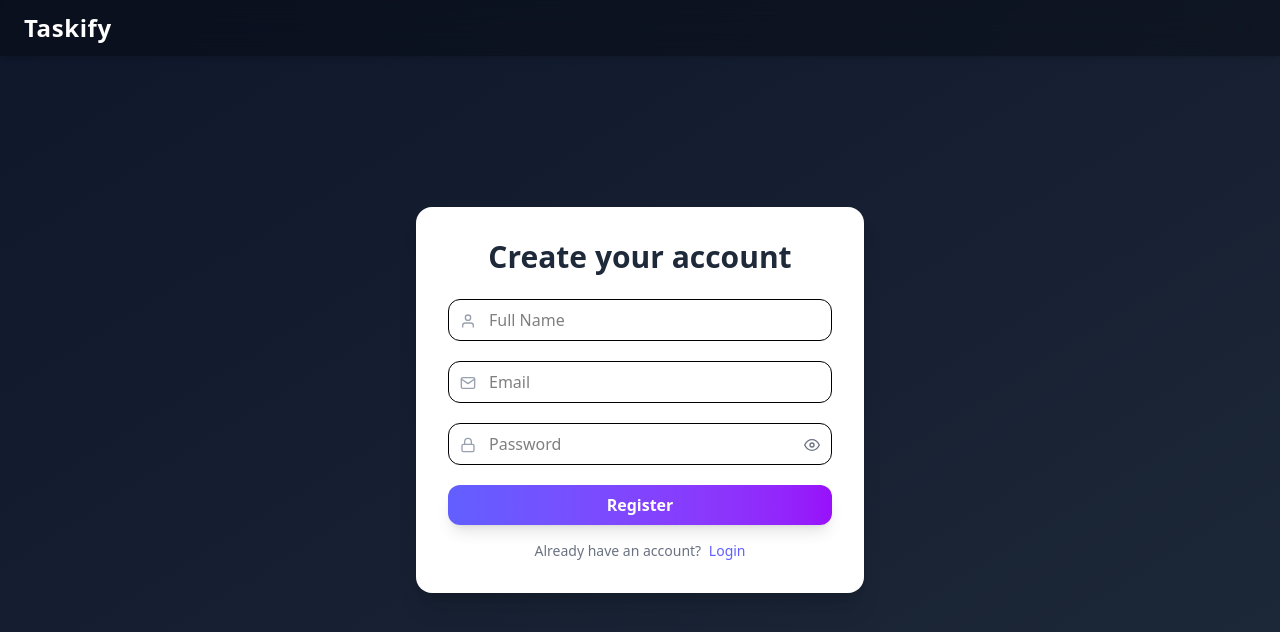
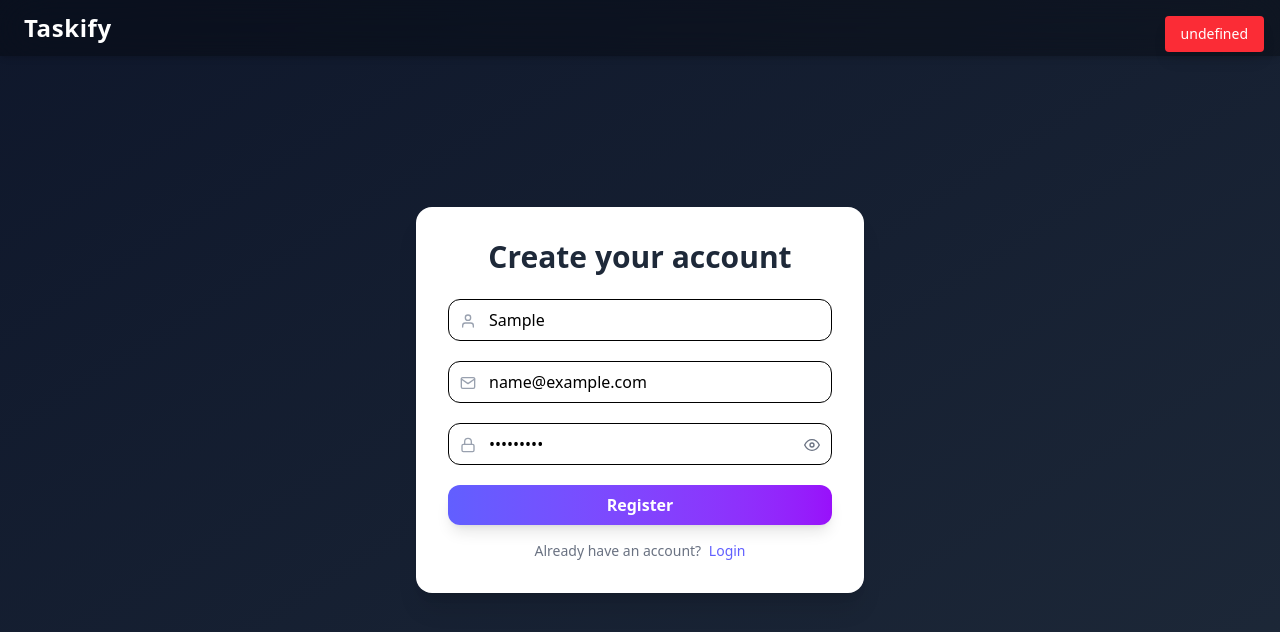
Before and after one commit to uday7223/taskify-app, a React (Vite) app: page /register in a window 1280 px wide. Both pictures are taken after typing "Sample", "name@example.com", "Sample123" into the empty fields and a click on the button "Register". Shown: the top 632 px of the page. Built offline with nearby package versions, Linux system fonts and the light colour scheme; no server answers.

Commit message:
feat : added dynamic alerts to the app

```diff
--- /dev/null
+++ b/src/context/AlertContext.jsx
@@ -0,0 +1,32 @@
+// src/context/AlertContext.jsx
+import { createContext, useContext, useState } from "react";
+
+const AlertContext = createContext();
+
+export const useAlert = () => useContext(AlertContext);
+
+export const AlertProvider = ({ children }) => {
+  const [alert, setAlert] = useState({ message: "", type: "", visible: false });
+
+  const showAlert = (message, type = "success") => {
+    setAlert({ message, type, visible: true });
+    setTimeout(() => {
+      setAlert({ message: "", type: "", visible: false });
+    }, 3000); // auto-hide in 3 sec
+  };
+
+  return (
+    <AlertContext.Provider value={{ showAlert }}>
+      {children}
+      {alert.visible && (
+        <div
+          className={`fixed top-4 right-4 z-50 px-4 py-2 rounded shadow-lg text-white text-sm transition-all duration-300 ${
+            alert.type === "success" ? "bg-green-500" : "bg-red-500"
+          }`}
+        >
+          {alert.message}
+        </div>
+      )}
+    </AlertContext.Provider>
+  );
+};
--- a/src/main.jsx
+++ b/src/main.jsx
@@ -1,9 +1,12 @@
 import { StrictMode } from 'react'
 import { createRoot } from 'react-dom/client'
 import App from './App.jsx'
+import { AlertProvider } from './context/AlertContext.jsx'
 
 createRoot(document.getElementById('root')).render(
   <StrictMode>
-    <App />
+     <AlertProvider>
+      <App />
+    </AlertProvider>
   </StrictMode>,
 )
--- a/src/pages/Register.jsx
+++ b/src/pages/Register.jsx
@@ -1,9 +1,9 @@
 // src/pages/Register.jsx
 import { useState } from "react";
-import { motion } from "framer-motion";
 import { FiMail, FiLock, FiUser, FiEye, FiEyeOff } from "react-icons/fi";
-import API from "../services/api"
-import { Link } from "react-router-dom";
+import API from "../services/api";
+import { Link, useNavigate } from "react-router-dom";
+import { useAlert } from "../context/AlertContext";
 
 export default function Register() {
   const [showPassword, setShowPassword] = useState(false);
@@ -11,6 +11,8 @@ export default function Register() {
   const [email, setEmail] = useState("");
   const [password, setPassword] = useState("");
   const [error, setError] = useState("");
+  const navigate = useNavigate()
+  const { showAlert } = useAlert();
 
   const handleRegister = async (e) => {
     e.preventDefault();
@@ -23,32 +25,31 @@ export default function Register() {
         password,
       });
 
-    console.log("Registered user:", response.data);
-    // ✅ Redirect or show success message
+      // navigate("/");
+      if (response.status === 201) {
+        showAlert("Registration successful", "success");
+        navigate("/");
+      }
     } catch (err) {
-    console.error(err);
+      showAlert( `${err.response?.data?.detail}`, "error");
       setError(err.response?.data?.detail || "Registration failed");
+
     } finally {
-    // Clear form fields after submission
-    setUsername("");
-    setEmail("");
-    setPassword("");
+      // setUsername("");
+      // setEmail("");
+      // setPassword("");
     }
   };
 
   return (
     <div className="min-h-screen flex items-center justify-center bg-gradient-to-br from-slate-900 to-gray-800 px-4">
-      <motion.div
-        initial={{ opacity: 0, y: 20 }}
-        animate={{ opacity: 1, y: 0 }}
-        transition={{ duration: 0.9}}
-        className="bg-white dark:bg-gray-900 rounded-2xl shadow-xl w-full max-w-md p-8"
-      >
+      <div className="bg-white dark:bg-gray-900 rounded-2xl shadow-xl w-full max-w-md p-8">
         <h2 className="text-3xl font-bold text-center text-gray-800 dark:text-white mb-6">
           Create your account
         </h2>
-        <form className="space-y-5">
-          {/* Name */}
+
+        <form className="space-y-5" onSubmit={handleRegister}>
+          {/* Username */}
           <div className="relative">
             <FiUser className="absolute top-3.5 left-3 text-gray-400" />
             <input
@@ -94,23 +95,23 @@ export default function Register() {
             </button>
           </div>
 
-          {/* Submit Button */}
-          <motion.button
-            whileHover={{ scale: 1.03 }}
-            whileTap={{ scale: 0.97 }}
+          {/* Submit */}
+          <button
             type="submit"
             className="w-full py-2 rounded-xl text-white font-semibold bg-gradient-to-r from-indigo-500 to-purple-600 hover:from-indigo-600 hover:to-purple-700 shadow-lg"
-            onClick={handleRegister}
           >
             Register
-          </motion.button>
+          </button>
         </form>
 
-        {/* Toggle Dark Mode Hint */}
+        {/* Redirect link */}
         <p className="text-center text-sm mt-4 text-gray-500 dark:text-gray-400">
-          Already have an account? <Link to="/" className="text-indigo-500 ms-1 hover:underline">Login</Link>
+          Already have an account?{" "}
+          <Link to="/" className="text-indigo-500 ms-1 hover:underline">
+            Login
+          </Link>
         </p>
-      </motion.div>
+      </div>
     </div>
   );
 }
--- a/src/services/api.js
+++ b/src/services/api.js
@@ -1,7 +1,10 @@
 import axios from "axios";
 
 const API = axios.create({
-  baseURL: "https://fastapi-todo-backend-production.up.railway.app",
+  // baseURL: "https://fastapi-todo-backend-production.up.railway.app",
+
+  // for local testing
+  baseURL: "http://127.0.0.1:8000",
   headers: {
     "Content-Type": "application/json",
   },
```
Lines whose indentation alone changed are shown as unchanged.
